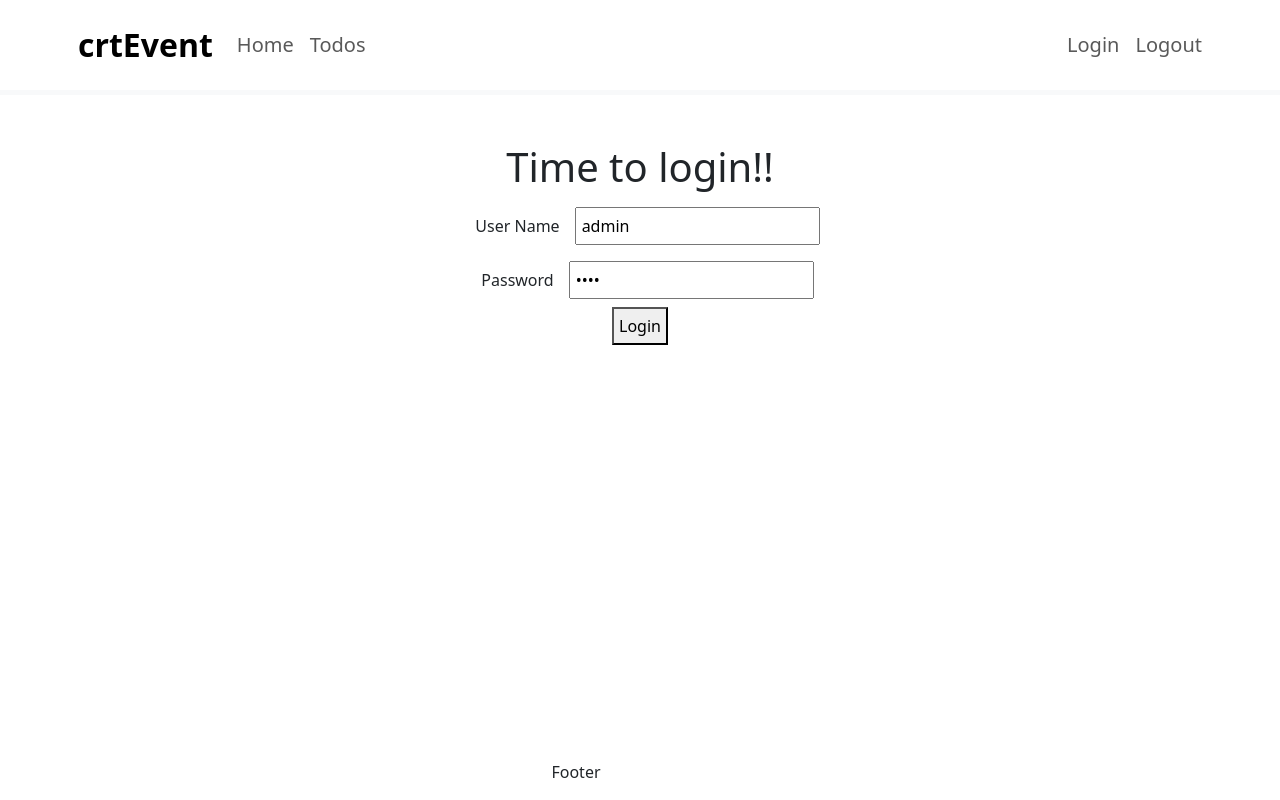
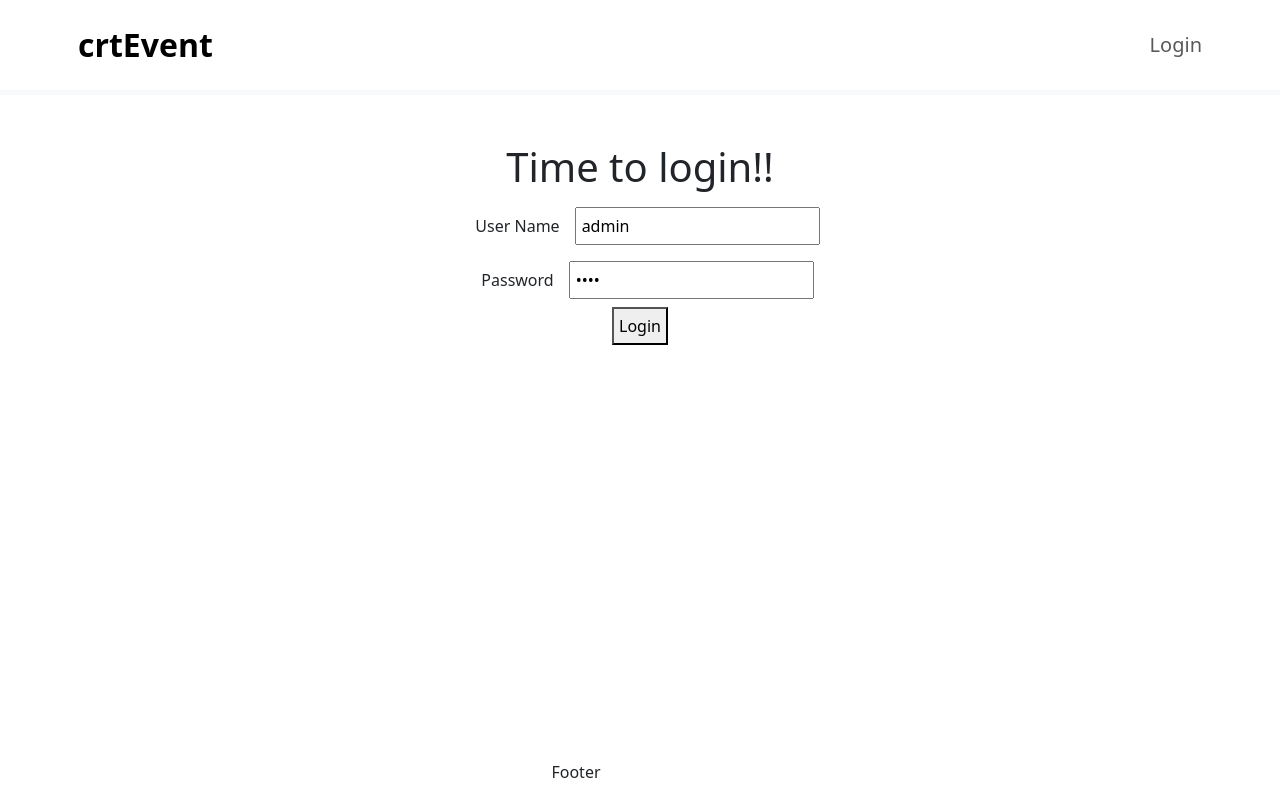
Before and after one commit to crtEvent/react-todo-app, a React (Create React App) app: page / in a window 1280 px wide. Built offline with nearby package versions, Linux system fonts and the light colour scheme.

Commit message:
react hook으로 동적인 header 적용 - login, logout

```diff
--- a/src/components/todo/HeaderComponent.jsx
+++ b/src/components/todo/HeaderComponent.jsx
@@ -1,6 +1,15 @@
 import { Link } from 'react-router-dom'
+import { useAuth } from './security/AuthContext'
 
 function HeaderComponent() {
+
+    const authContext = useAuth()
+    const isAuthenticated = authContext.isAuthenticated
+
+    function logout() {
+        authContext.setAuthenticated(false)
+    }
+
     return (
         <header className="border-bottom border-light border-5 mb-5 p-2">
             <div className="container">
@@ -9,13 +18,25 @@
                         <a className="navbar-brand ms-2 fs-2 fw-bold text-black" href="https://github.com/crtEvent">crtEvent</a>
                         <div className="collapse navbar-collapse">
                             <ul className="navbar-nav">
-                                <li className="nav-item fs-5"><Link className="nav-link" to="/welcome/admin">Home</Link></li>
-                                <li className="nav-item fs-5"><Link className="nav-link" to="/todos">Todos</Link></li>
+                                <li className="nav-item fs-5">
+                                    {isAuthenticated
+                                        && <Link className="nav-link" to="/welcome/admin">Home</Link>}
+                                </li>
+                                <li className="nav-item fs-5">
+                                    {isAuthenticated
+                                        && <Link className="nav-link" to="/todos">Todos</Link>}
+                                </li>
                             </ul>
                         </div>
                         <ul className="navbar-nav">
-                            <li className="nav-item fs-5"><Link className="nav-link" to="/login">Login</Link></li>
-                            <li className="nav-item fs-5"><Link className="nav-link" to="/logout">Logout</Link></li>
+                            <li className="nav-item fs-5">
+                                {!isAuthenticated
+                                    && <Link className="nav-link" to="/login">Login</Link>}
+                            </li>
+                            <li className="nav-item fs-5">
+                                {isAuthenticated
+                                    && <Link className="nav-link" to="/logout" onClick={logout}>Logout</Link>}
+                            </li>
                         </ul>
                     </nav>
                 </div>
--- a/src/components/todo/LoginComponent.jsx
+++ b/src/components/todo/LoginComponent.jsx
@@ -1,5 +1,6 @@
 import { useState } from 'react'
 import { useNavigate } from 'react-router-dom'
+import { useAuth } from './security/AuthContext'
 
 function LoginComponent() {
 
@@ -11,6 +12,8 @@
 
     const navigate = useNavigate();
 
+    const authContenxt = useAuth()
+
     function handleUserNameChange(event) {
         setUserName(event.target.value)
     }
@@ -21,10 +24,12 @@
 
     function handleSubmit() {
         if(username === 'admin' && password === '1234') {
+            authContenxt.setAuthenticated(true)
             setShowSuccessMessage(true)
             setShowErrorMessage(false)
             navigate(`/welcome/${username}`)
         } else {
+            authContenxt.setAuthenticated(false)
             setShowSuccessMessage(false)
             setShowErrorMessage(true)
         }
--- a/src/components/todo/TodoApp.jsx
+++ b/src/components/todo/TodoApp.jsx
@@ -6,12 +6,14 @@
 import ListTodosComponent from './ListTodosComponent.jsx'
 import ErrorComponent from './ErrorComponent.jsx'
 import WelcomeComponent from './WelcomeComponent.jsx'
+import AuthProvider from './security/AuthContext'
+
 import './TodoApp.css'
 
 export default function TotoApp() {
     return (
         <div className="TodoApp">
-
+            <AuthProvider>
                 <BrowserRouter>
                     <HeaderComponent />
                     <Routes>
@@ -25,7 +27,7 @@
                     </Routes>
                     <FooterComponent />
                 </BrowserRouter>
-
+            </AuthProvider>
         </div>
     )
 }
--- /dev/null
+++ b/src/components/todo/security/AuthContext.js
@@ -0,0 +1,19 @@
+import { createContext, useContext, useState } from "react";
+
+// 1. Create Context
+export const AuthContext = createContext()
+
+export const useAuth = () => useContext(AuthContext)
+
+// 2. share the created context with other components
+export default function AuthProvider({ children }) {
+
+    // Put some state in the context
+    const [isAuthenticated, setAuthenticated] = useState(false)
+
+    return (
+        <AuthContext.Provider value={ {isAuthenticated, setAuthenticated} }>
+            {children}
+        </AuthContext.Provider>
+    )
+}
```
Lines whose indentation alone changed are shown as unchanged.
